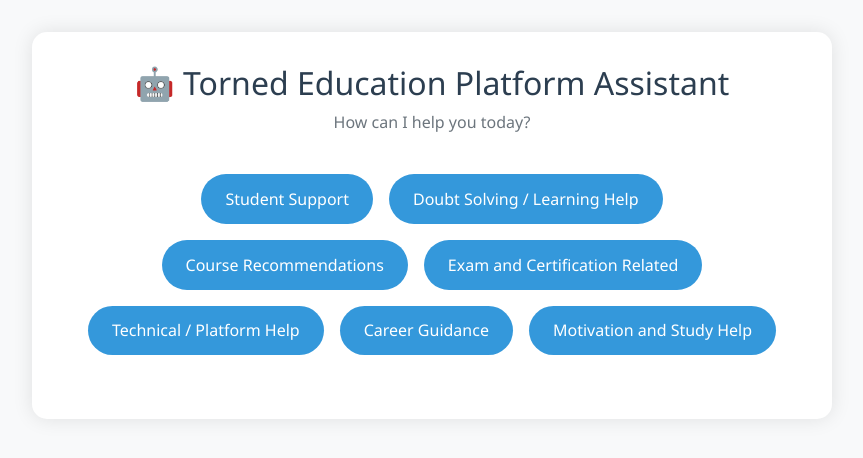
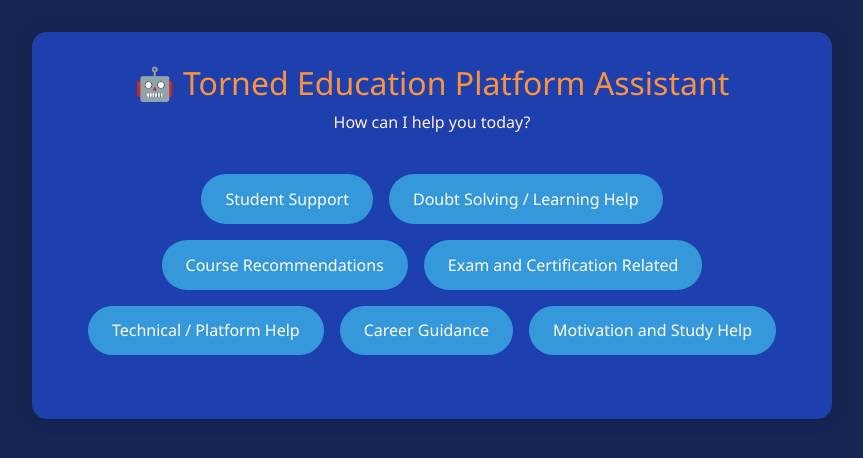
Before and after one commit to PravanshuSamadhiya/Chatbot, a Flask app: page / in a window 1280 px wide. Shown: the top 458 px of the page, without its empty margins (208-1071 px from the left). Run offline with Flask 2, Linux system fonts and the light colour scheme.

Commit message:
color theme change

```diff
--- a/templates/index.html
+++ b/templates/index.html
@@ -7,13 +7,13 @@
     <link href="https://cdn.jsdelivr.net/npm/bootstrap@5.1.3/dist/css/bootstrap.min.css" rel="stylesheet">
     <style>
         body {
-            background-color: #f8f9fa;
+            background-color: #172554;
             font-family: 'Segoe UI', Tahoma, Geneva, Verdana, sans-serif;
         }
         .chat-container {
             max-width: 800px;
             margin: 2rem auto;
-            background: white;
+            background: #1e40af;
             border-radius: 15px;
             box-shadow: 0 0 20px rgba(0,0,0,0.1);
             padding: 2rem;
@@ -23,7 +23,7 @@
             margin-bottom: 2rem;
         }
         .chat-header h1 {
-            color: #2c3e50;
+            color: #fb923c;
             font-size: 2rem;
             margin-bottom: 0.5rem;
         }
@@ -82,6 +82,9 @@
             width: 3rem;
             height: 3rem;
         }
+        .help{
+            color : #ffedd5
+        }
     </style>
 </head>
 <body>
@@ -89,7 +92,7 @@
         <div class="chat-container">
             <div class="chat-header">
                 <h1>🤖 Torned Education Platform Assistant</h1>
-                <p class="text-muted">How can I help you today?</p>
+                <p class="help">How can I help you today?</p>
             </div>
 
             <div id="categories-container" class="text-center">
```
